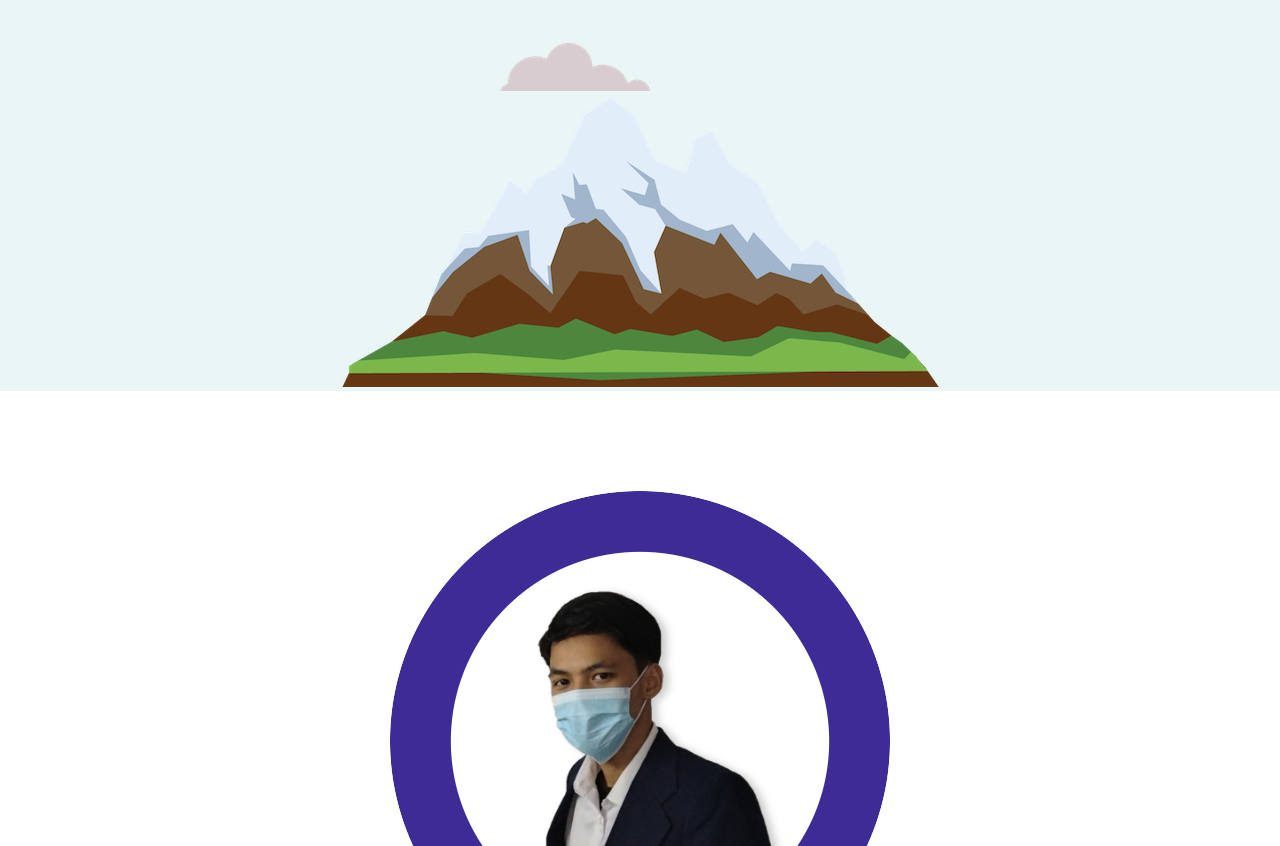
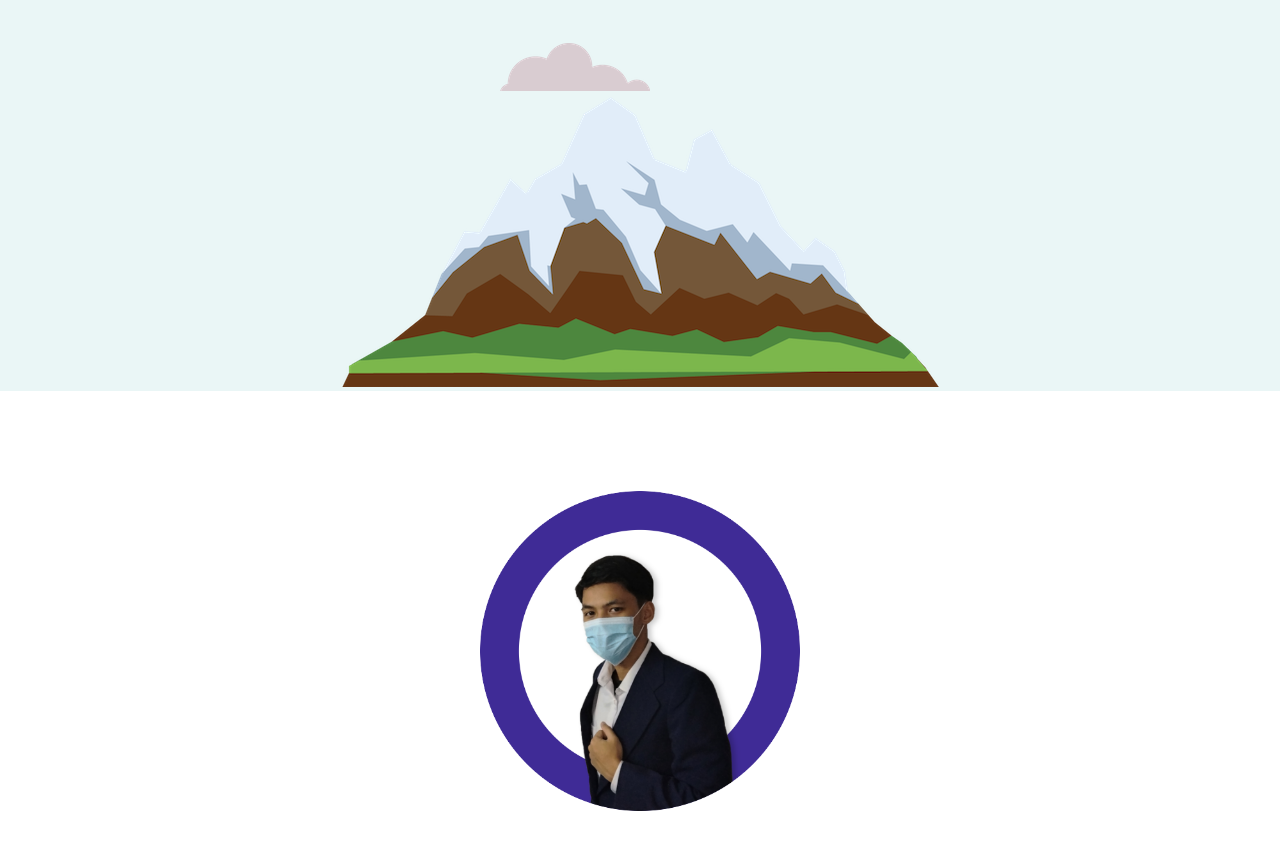
Before and after one commit to MuhammadFikri-main/MySite-Bootcamp, a plain HTML site: page index.html in a window 1280 px wide. Shown: the part 425-1271 px from the top of the page. Drawn offline with Linux system fonts and the light colour scheme.

Commit message:
Update styles.css

```diff
--- a/css/styles.css
+++ b/css/styles.css
@@ -47,7 +47,9 @@ a:hover{
   position: relative;
   padding-top: 100px;
 }
-
+.profile-picture{
+  width: 25%;
+}
 span {
   text-decoration: underline;
 }
```
